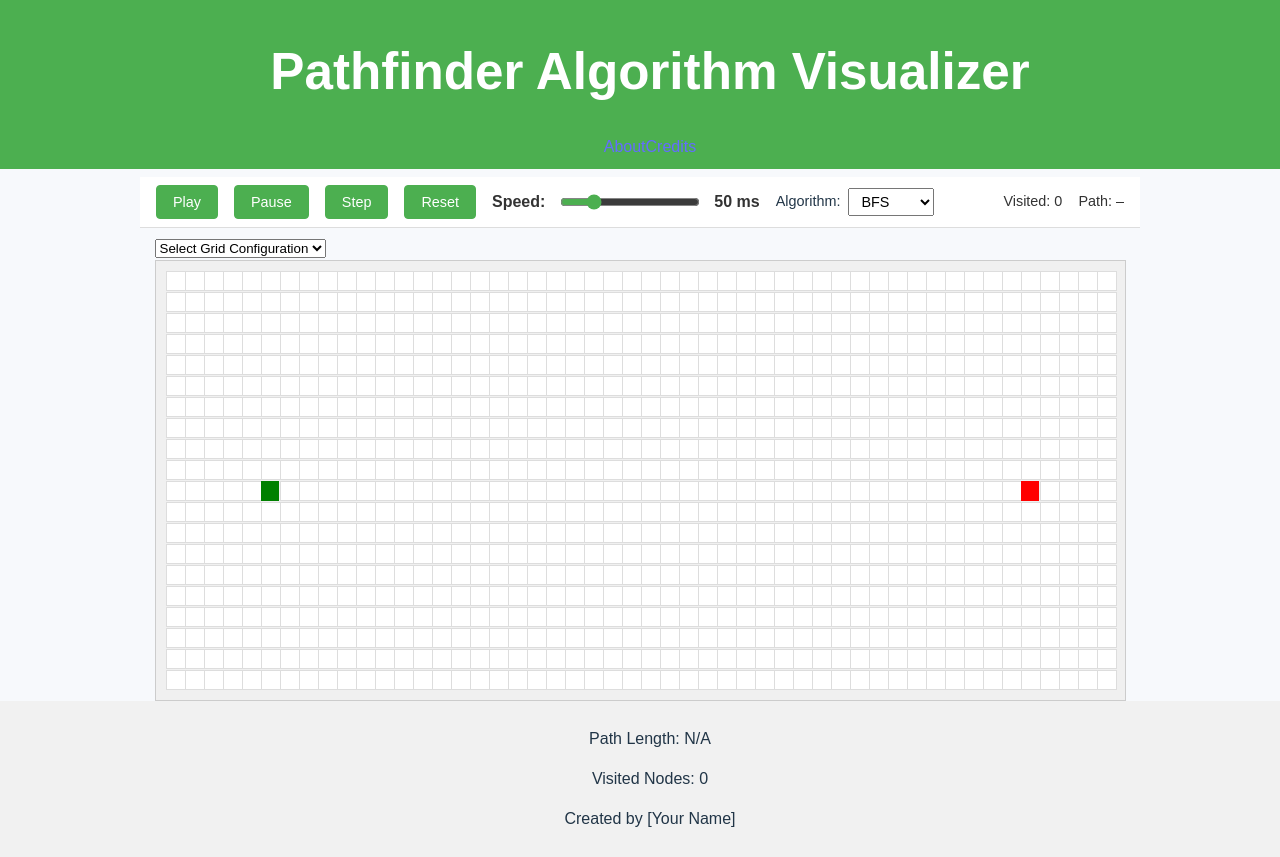
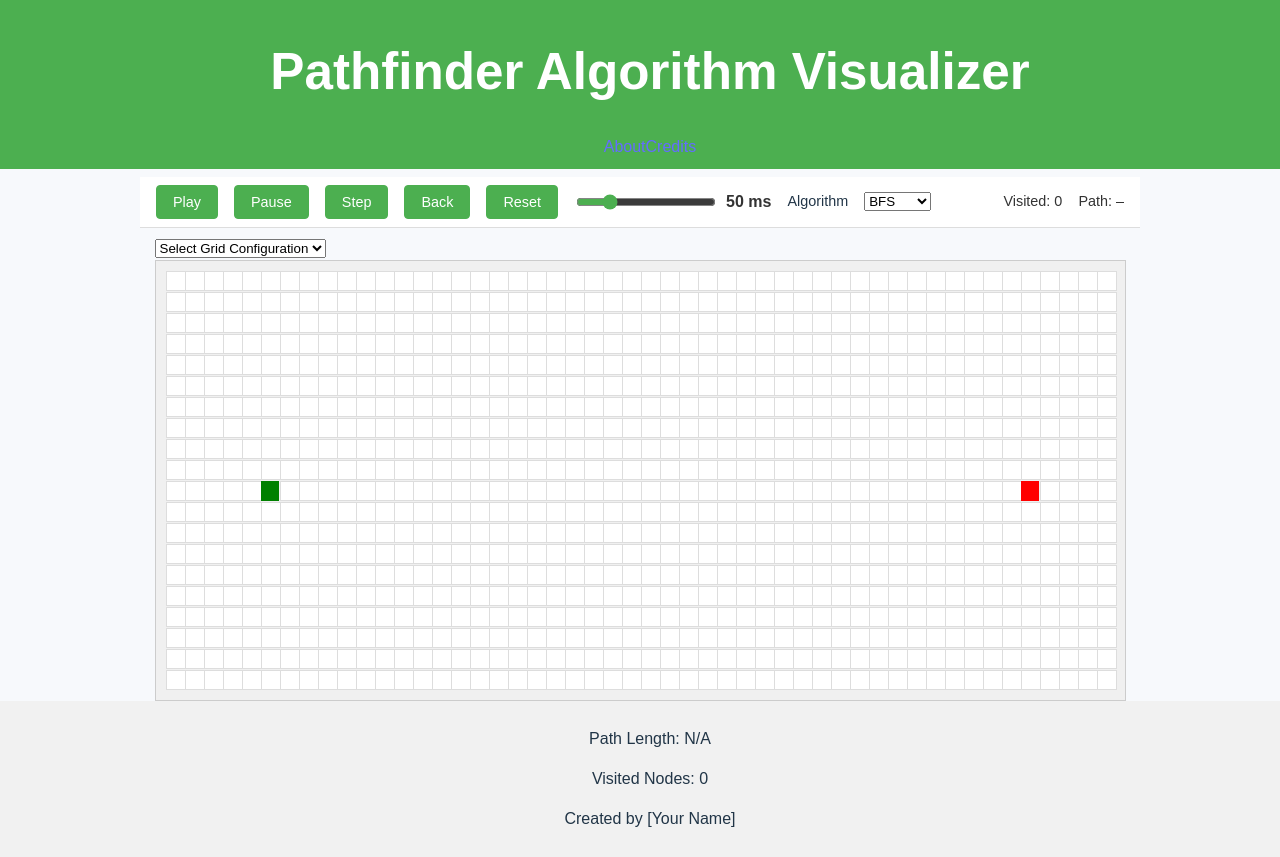
Before and after one commit to Jwmarsh16/pathfinding-algorithm, a React (Vite) app in the folder client/: page / in a window 1280 px wide. Built offline with nearby package versions, Linux system fonts and the light colour scheme.

Commit message:
Add back step functionality
- Add Back button and onBack prop to ControlPanel
- Implement handleBack in App.jsx to decrement stepIndex and unmark visited/path
- Update grid state when stepping backwards through algorithm steps
- Ensure reset clears back/forward stepping state and intervals

```diff
--- a/client/src/App.jsx
+++ b/client/src/App.jsx
@@ -12,74 +12,50 @@ function App() {
   const [grid, setGrid] = useState(createInitialGrid());
   const [statistics, setStatistics] = useState({ visitedNodes: 0, pathLength: null });
   const [noPathFound, setNoPathFound] = useState(false);
-  const [speed, setSpeed] = useState(50);         // raw slider value (10–200)
-  const [steps, setSteps] = useState([]);         // BFS visits + path
-  const [stepIndex, setStepIndex] = useState(0);  // next step to process
+  const [speed, setSpeed] = useState(50);
+  const [steps, setSteps] = useState([]);
+  const [stepIndex, setStepIndex] = useState(0);
   const [isPlaying, setIsPlaying] = useState(false);
 
-  // refs for interval control
   const intervalRef = useRef(null);
 
   // -- helpers --
 
-  // Clears all visit/path flags & previousNode references
   const clearGridVisualization = (g) => {
     g.forEach(row =>
       row.forEach(node => {
         node.isVisited = false;
-        node.isPath    = false;
+        node.isPath = false;
         node.previousNode = null;
-      })
-    );
+      }))
   };
 
-  // Finds the node in `g` with boolean prop `prop`
   const findNode = (g, prop) => {
-    for (const row of g) {
-      for (const node of row) {
-        if (node[prop]) return node;
-      }
-    }
+    for (const row of g) for (const node of row) if (node[prop]) return node;
     return null;
   };
 
-  // Build the steps array from BFS
   const initializeSteps = () => {
-    // Clone & clear previous visualization
     const newGrid = grid.map(row => row.map(node => ({ ...node })));
     clearGridVisualization(newGrid);
     setGrid(newGrid);
     setNoPathFound(false);
 
-    // Locate start/end
     const startNode = findNode(newGrid, 'isStart');
-    const endNode   = findNode(newGrid, 'isEnd');
-    if (!startNode || !endNode) {
-      console.error('Start or end node missing!');
-      return;
-    }
+    const endNode = findNode(newGrid, 'isEnd');
+    if (!startNode || !endNode) return;
 
-    // Run BFS
     const { visitedNodes, path } = bfs(newGrid, startNode, endNode);
-    setStatistics({
-      visitedNodes: visitedNodes.length,
-      pathLength: path.length,
-    });
+    setStatistics({ visitedNodes: visitedNodes.length, pathLength: path.length });
 
-    // Combine visits then path
     const visitSteps = visitedNodes.map(node => ({ node, isPath: false }));
-    const pathSteps  = path       .map(node => ({ node, isPath: true  }));
-    const allSteps   = [...visitSteps, ...pathSteps];
-
-    setSteps(allSteps);
+    const pathSteps = path.map(node => ({ node, isPath: true }));
+    setSteps([...visitSteps, ...pathSteps]);
     setStepIndex(0);
 
-    if (path.length === 0) {
-      setNoPathFound(true);
-    }
+    if (path.length === 0) setNoPathFound(true);
   };
 
-  // Process a single step from `steps`
   const processStep = () => {
     setStepIndex(idx => {
       if (idx >= steps.length) {
@@ -90,11 +66,8 @@ function App() {
       const { node, isPath } = steps[idx];
       setGrid(g => {
         const newG = g.map(row => row.map(n => ({ ...n })));
-        if (isPath) {
-          newG[node.row][node.col].isPath = true;
-        } else {
-          newG[node.row][node.col].isVisited = true;
-        }
+        if (isPath) newG[node.row][node.col].isPath = true;
+        else newG[node.row][node.col].isVisited = true;
         return newG;
       });
       return idx + 1;
@@ -103,36 +76,6 @@ function App() {
 
   // -- handlers --
 
-  // Autoplay: initialize steps if needed, then start interval
-  const handlePlay = () => {
-    if (isPlaying) return;            // already playing
-    if (steps.length === 0) {
-      initializeSteps();
-      // slight delay to ensure `steps` state is set before starting
-      setTimeout(startInterval, 0);
-    } else {
-      startInterval();
-    }
-  };
-
-  // Pause autoplay
-  const handlePause = () => {
-    if (intervalRef.current) {
-      clearInterval(intervalRef.current);
-      setIsPlaying(false);
-    }
-  };
-
-  // Manual step-by-step
-  const handleStep = () => {
-    if (steps.length === 0) {
-      initializeSteps();
-      return;
-    }
-    processStep();
-  };
-
-  // Start the interval based on current `speed`
   const startInterval = () => {
     const MIN_DELAY = 10, MAX_DELAY = 200;
     const delay = MAX_DELAY + MIN_DELAY - speed;
@@ -140,8 +83,42 @@ function App() {
     setIsPlaying(true);
   };
 
+  const handlePlay = () => {
+    if (isPlaying) return;
+    if (steps.length === 0) {
+      initializeSteps();
+      setTimeout(startInterval, 0);
+    } else {
+      startInterval();
+    }
+  };
+
+  const handlePause = () => {
+    clearInterval(intervalRef.current);
+    setIsPlaying(false);
+  };
+
+  const handleStep = () => {
+    if (steps.length === 0) {
+      initializeSteps();
+    } else {
+      processStep();
+    }
+  };
+
+  const handleBack = () => {
+    if (stepIndex <= 0) return;
+    const prev = stepIndex - 1;
+    const { node, isPath } = steps[prev];
+    const newGrid = grid.map(row => row.map(n => ({ ...n })));
+    if (isPath) newGrid[node.row][node.col].isPath = false;
+    else newGrid[node.row][node.col].isVisited = false;
+    setGrid(newGrid);
+    setStepIndex(prev);
+  };
+
   const handleReset = () => {
-    if (intervalRef.current) clearInterval(intervalRef.current);
+    clearInterval(intervalRef.current);
     setGrid(createInitialGrid());
     setStatistics({ visitedNodes: 0, pathLength: null });
     setNoPathFound(false);
@@ -152,21 +129,16 @@ function App() {
 
   const handleSpeedChange = (e) => {
     setSpeed(Number(e.target.value));
-    // if playing, restart interval with new speed
     if (isPlaying) {
       clearInterval(intervalRef.current);
       startInterval();
     }
   };
 
-  // Clear on unmount
   useEffect(() => {
-    return () => {
-      if (intervalRef.current) clearInterval(intervalRef.current);
-    };
+    return () => clearInterval(intervalRef.current);
   }, []);
 
-  // -- render --
   return (
     <div className="app">
       <Header />
@@ -181,6 +153,7 @@ function App() {
         onPlay={handlePlay}
         onPause={handlePause}
         onStep={handleStep}
+        onBack={handleBack}
         onReset={handleReset}
         onSpeedChange={handleSpeedChange}
         onAlgorithmChange={() => {}}
@@ -189,11 +162,7 @@ function App() {
       />
 
       <div className="grid-wrapper">
-        <Grid
-          grid={grid}
-          setGrid={setGrid}
-          triggerAlgorithm={handlePlay}
-        />
+        <Grid grid={grid} setGrid={setGrid} triggerAlgorithm={handlePlay} />
       </div>
 
       <Footer
@@ -207,30 +176,24 @@ function App() {
 // -- initial grid setup --
 
 function createInitialGrid() {
-  const rows = 20;
-  const cols = 50;
-  const grid = [];
-  for (let row = 0; row < rows; row++) {
-    const currentRow = [];
-    for (let col = 0; col < cols; col++) {
-      currentRow.push(createNode(row, col));
+  const rows = 20, cols = 50, grid = [];
+  for (let r = 0; r < rows; r++) {
+    const row = [];
+    for (let c = 0; c < cols; c++) {
+      row.push({
+        row: r,
+        col: c,
+        isStart: r === 10 && c === 5,
+        isEnd:   r === 10 && c === 45,
+        isWall:  false,
+        isVisited: false,
+        isPath:    false,
+        previousNode: null,
+      });
     }
-    grid.push(currentRow);
+    grid.push(row);
   }
   return grid;
 }
 
-function createNode(row, col) {
-  return {
-    row,
-    col,
-    isStart: row === 10 && col === 5,
-    isEnd:   row === 10 && col === 45,
-    isWall:  false,
-    isVisited: false,
-    isPath:    false,
-    previousNode: null,
-  };
-}
-
 export default App;
--- a/client/src/components/ControlPanel.jsx
+++ b/client/src/components/ControlPanel.jsx
@@ -6,6 +6,7 @@ function ControlPanel({
   onPlay,
   onPause,
   onStep,
+  onBack,
   onReset,
   onSpeedChange,
   onAlgorithmChange,
@@ -17,10 +18,10 @@ function ControlPanel({
       <button onClick={onPlay}>Play</button>
       <button onClick={onPause}>Pause</button>
       <button onClick={onStep}>Step</button>
+      <button onClick={onBack}>Back</button>
       <button onClick={onReset}>Reset</button>
 
-      <label className="control-panel__slider">
-        Speed:&nbsp;
+      <div className="control-panel__slider">
         <input
           type="range"
           min="10"
@@ -28,18 +29,22 @@ function ControlPanel({
           value={speed}
           onChange={onSpeedChange}
         />
-        &nbsp;{speed} ms
+        <span>{speed} ms</span>
+      </div>
+
+      <label className="control-panel__dropdown" htmlFor="algo-select">
+        Algorithm
       </label>
-
-      <label className="control-panel__dropdown">
-        Algorithm:&nbsp;
-        <select onChange={onAlgorithmChange} defaultValue="bfs">
-          <option value="bfs">BFS</option>
-          <option value="dfs">DFS</option>
-          <option value="dijkstra">Dijkstra</option>
-          <option value="astar">A*</option>
-        </select>
-      </label>
+      <select
+        id="algo-select"
+        onChange={onAlgorithmChange}
+        defaultValue="bfs"
+      >
+        <option value="bfs">BFS</option>
+        <option value="dfs">DFS</option>
+        <option value="dijkstra">Dijkstra</option>
+        <option value="astar">A*</option>
+      </select>
 
       <div className="control-panel__stats">
         <span>Visited: {statistics.visitedNodes}</span>
```
